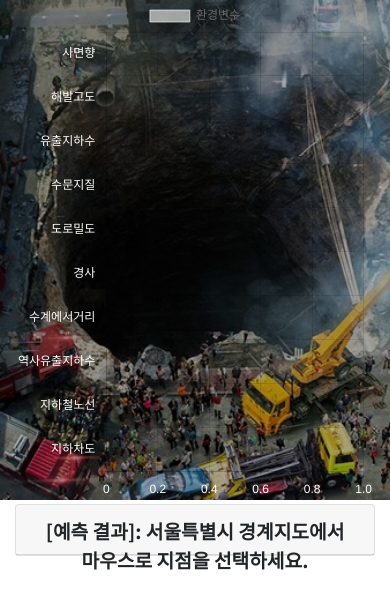
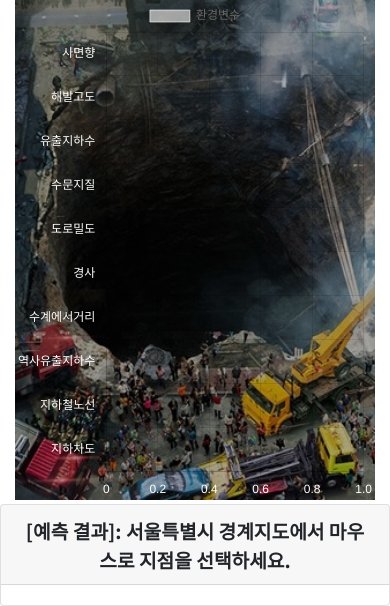
Before and after one commit to web1mhz/sinkhole_ml_web, a Flask app: page / in a window 390 px wide. Shown: the part 884-1490 px from the top of the page. Before the commit the page ends 1454 px from the top, so only its background shows below. Run offline with Flask 3, Linux system fonts and the light colour scheme; parts of the project's set-up code (start-up, migrations or seed data) failed here and were passed over; some libraries are stand-ins or nearby versions.

Commit message:
반응형

```diff
--- a/static/data/css/style.css
+++ b/static/data/css/style.css
@@ -19,8 +19,36 @@ a{
 
 
 .coord_result{
+
     display: flex;
     align-items: center;
     justify-content: space-around;
 
 }
+
+
+
+@media (max-width: 600px) {
+    .resp {
+      font-size: 20px;
+    }
+    .resp1 {
+        font-size: 8px;
+
+     }
+    .coord_result{
+        display: block;
+        margin-top: 20px;
+    }
+
+
+    div.card-header.myfont{
+        height: 80px;
+    }
+
+    .backg{
+        width: 100%;
+        height: 500px;
+    }
+
+  }
--- a/templates/index.html
+++ b/templates/index.html
@@ -12,7 +12,7 @@
     .backg {
 
                 width: 100%;
-                /* height:500px; */
+                height:500px;
                 background-image: linear-gradient(rgba(0,0,0, 0.3), rgba(0,0,0,0.3)), url('../static/data/img_data/sinkhole_img.jpeg');
                 background-size: cover;
                 background-position: center;
@@ -90,14 +90,17 @@
                 <!-- <div class="col-md-6">
                         <div id="chart" class="backg" ></div>
                 </div>  -->
-                <div class="col-md-6 d-flex align-middle backg">
-                    <canvas  id="myChart" style="width: 100%;height: 500px;"></canvas>
+                <div class="col-md-6 ">
+                    <canvas  id="myChart" class="backg" style="width: 100%; height: 500px;"></canvas>
                 </div>
             </div>
 
+
+            </div>
+
             <div class="card mt-1">
-                <div class="card-header myfont" style="height: 50px;">
-                    <p class="align-middle" style="font-size:1.2rem">[예측 결과]: 서울특별시 경계지도에서 마우스로 지점을 선택하세요.</p>
+                <div class="card-header myfont" >
+                    <p class="align-middle resp1" style="font-size:1.2rem">[예측 결과]: 서울특별시 경계지도에서 마우스로 지점을 선택하세요.</p>
                 </div>
 
                 <button  id="loading" class="btn btn-warning" type="button" disabled style="display: none;">
@@ -109,7 +112,6 @@
                     <div id ="coord" ></div>
                     <div id= "result"> </div>
                 </div>
-
             </div>
         </div>
     </section>
@@ -286,15 +288,15 @@
 
 
                         if (response.results !==null && response.results == "1등급"){
-                            $('#result').html('<div ><span class="badge badge-danger">위험</span><h3>씽크홀 발생위험 ' +  response.results + ', 발생위험확률(' + response.pred_val + ')입니다.</h3></div>');
+                            $('#result').html('<div ><span class="badge badge-danger">위험</span><h3 class="resp">씽크홀 발생위험 ' +  response.results + ', 발생위험확률(' + response.pred_val + ')입니다.</h3></div>');
                         } else if (response.results !==null && response.results == "2등급") {
-                            $('#result').html('<div ><span class="badge badge-warning">경고</span><h3>씽크홀 발생위험 ' +  response.results + ', 발생위험확률(' + response.pred_val + ')입니다.</h3></div>');
+                            $('#result').html('<div ><span class="badge badge-warning">경고</span><h3 class="resp">씽크홀 발생위험 ' +  response.results + ', 발생위험확률(' + response.pred_val + ')입니다.</h3></div>');
                         } else if (response.results !==null && response.results == "3등급"){
-                            $('#result').html('<div ><span class="badge badge-info">주의</span><h3>씽크홀 발생위험 ' +  response.results + ', 발생위험확률(' + response.pred_val + ')입니다.</h3></div>');
+                            $('#result').html('<div ><span class="badge badge-info">주의</span><h3 class="resp">씽크홀 발생위험 ' +  response.results + ', 발생위험확률(' + response.pred_val + ')입니다.</h3></div>');
                         } else if (response.results !==null && response.results == "안전지대"){
-                            $('#result').html('<div ><span class="badge badge-success">관심</span><h3>씽크홀 발생위험 안전지대'+ ', 발생위험확률(' + response.pred_val + ')입니다.</h3></div>');
+                            $('#result').html('<div ><span class="badge badge-success">관심</span><h3 class="resp">씽크홀 발생위험 안전지대'+ ', 발생위험확률(' + response.pred_val + ')입니다.</h3></div>');
                         } else {
-                            $('#result').html('<div><span class="badge badge-success">지점오류</span><h3>선택한 지점은 서울시 경계를 벗어났거나 한강입니다. 다시 선택하세요.</h3></div>');
+                            $('#result').html('<div><span class="badge badge-success">지점오류</span><h3 class="resp">선택한 지점은 서울시 경계를 벗어났거나 한강입니다. 다시 선택하세요.</h3></div>');
                         }
 
 
@@ -309,7 +311,7 @@
                        //     $('#chart').html('<p>선택된 지점은 서울특별시 경계를 벗어났습니다. 다시 선택하세요.</p>');
                        // }
 
-                        $('#coord').html('<div><span class="badge badge-success">선택지점</span><h3>선택된 지점은 경도: '+  longitude + ' 위도: ' +  latitude +'</h3></div>');
+                        $('#coord').html('<div><span class="badge badge-success">선택지점</span><h3 class="resp">선택된 지점은 경도: '+  longitude + ' 위도: ' +  latitude +'</h3></div>');
 
                         // console.log(e.coord)
                         myChart.update();
```
